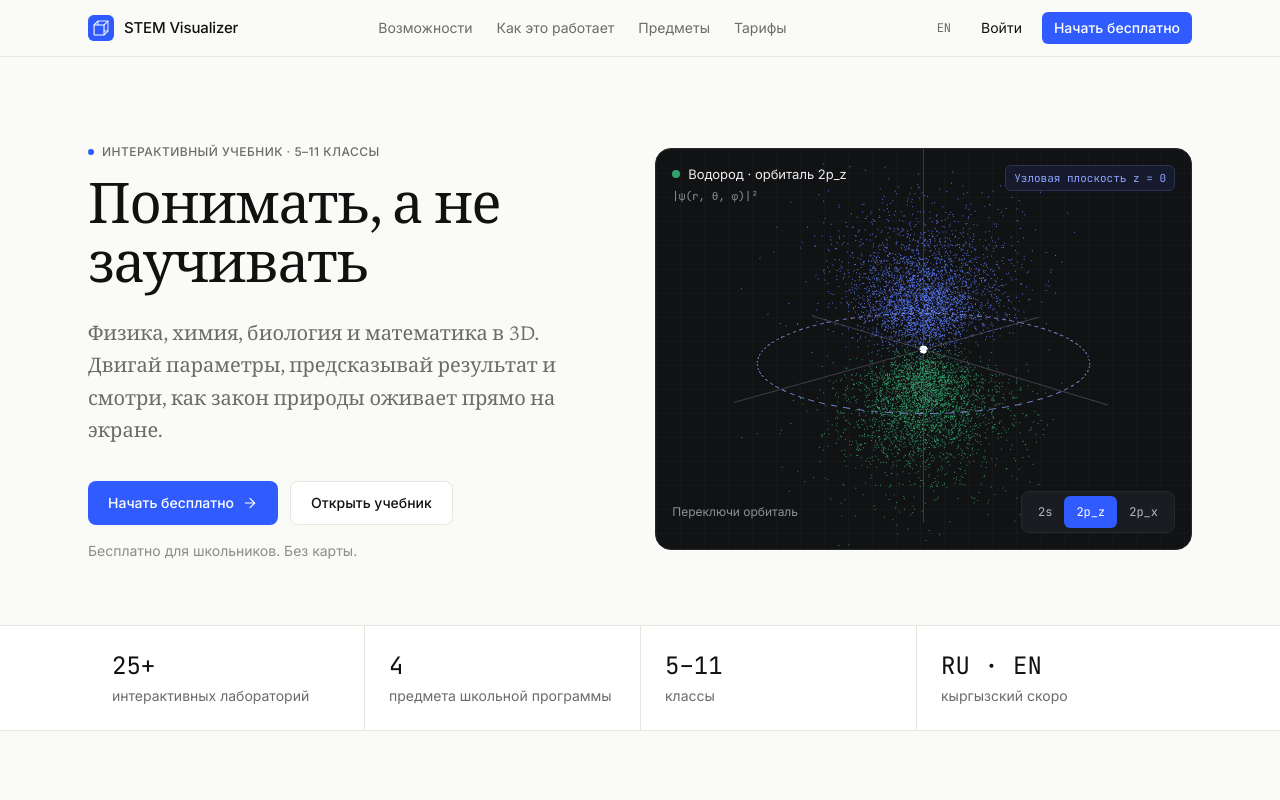
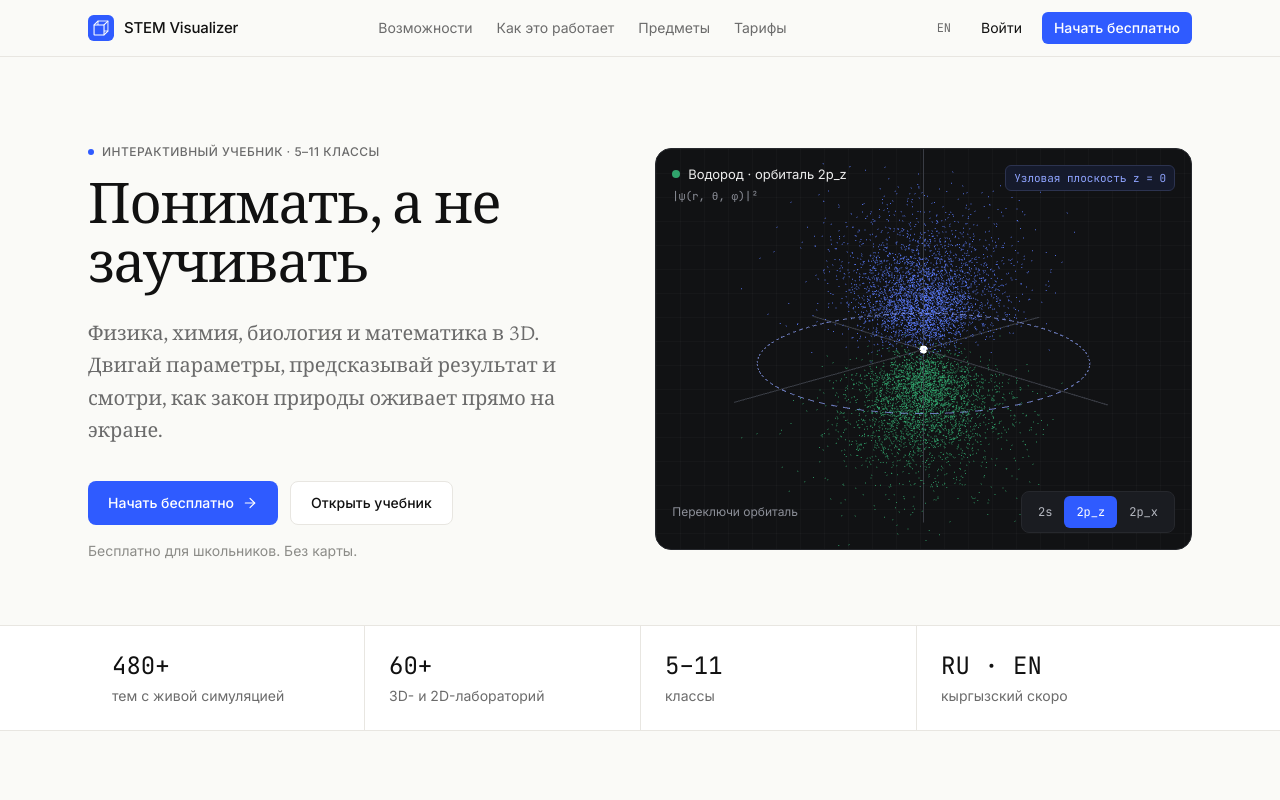
Before and after one commit to Emirkhan-Sharshenov/stem-visualizer, a React (Vite) app: page / in a window 1280 px wide. Shown: the top 800 px of the page. Built offline with nearby package versions, Linux system fonts and the light colour scheme.

Commit message:
Update landing stats

```diff
--- a/src/i18n/landing.ts
+++ b/src/i18n/landing.ts
@@ -15,8 +15,8 @@ export const landingCopy = {
       nodal: { '2s': 'Узловая сфера r = 2a₀', '2pz': 'Узловая плоскость z = 0', '2px': 'Узловая плоскость x = 0' },
     },
     stats: [
-      { value: '25+', label: 'интерактивных лабораторий' },
-      { value: '4', label: 'предмета школьной программы' },
+      { value: '480+', label: 'тем с живой симуляцией' },
+      { value: '60+', label: '3D- и 2D-лабораторий' },
       { value: '5–11', label: 'классы' },
       { value: 'RU · EN', label: 'кыргызский скоро' },
     ],
@@ -80,8 +80,8 @@ export const landingCopy = {
       nodal: { '2s': 'Nodal sphere r = 2a₀', '2pz': 'Nodal plane z = 0', '2px': 'Nodal plane x = 0' },
     },
     stats: [
-      { value: '25+', label: 'interactive labs' },
-      { value: '4', label: 'school subjects' },
+      { value: '480+', label: 'topics with a live simulation' },
+      { value: '60+', label: '3D and 2D labs' },
       { value: '5–11', label: 'grades' },
       { value: 'RU · EN', label: 'Kyrgyz coming soon' },
     ],
```
